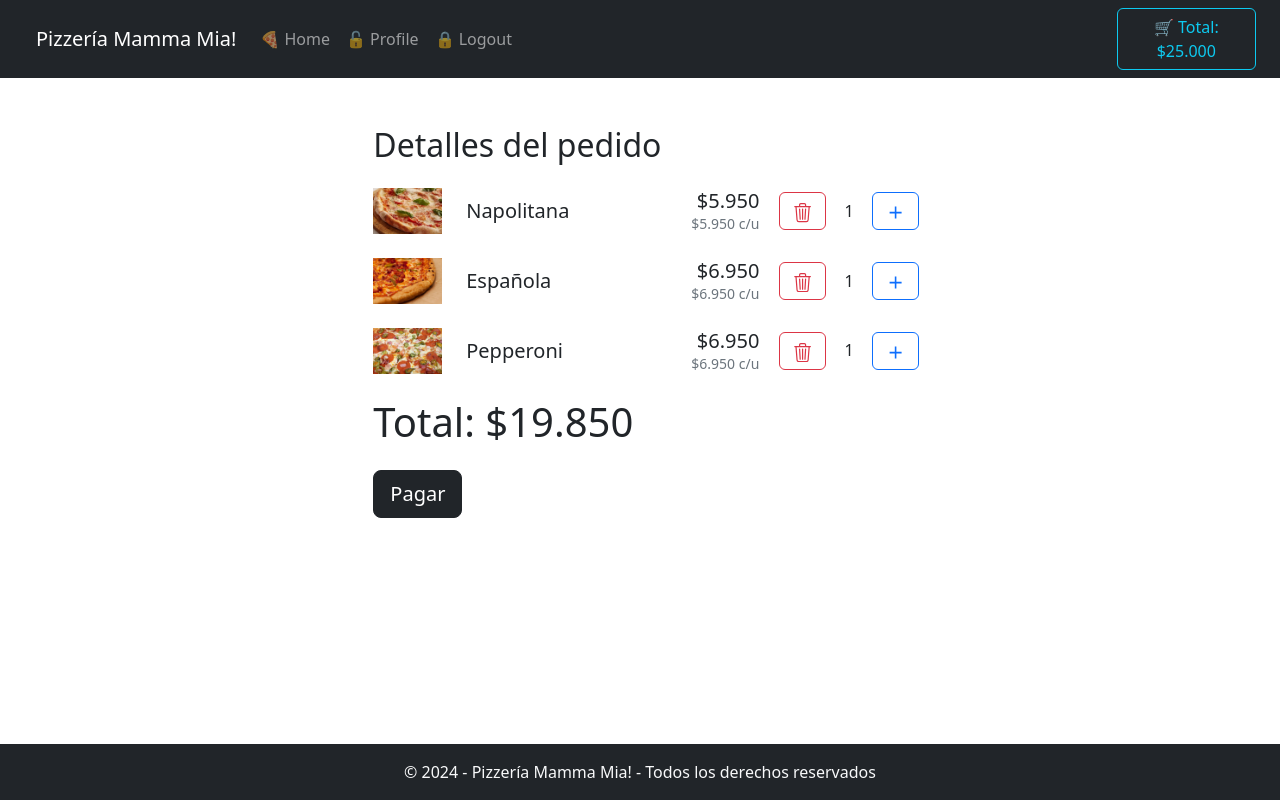
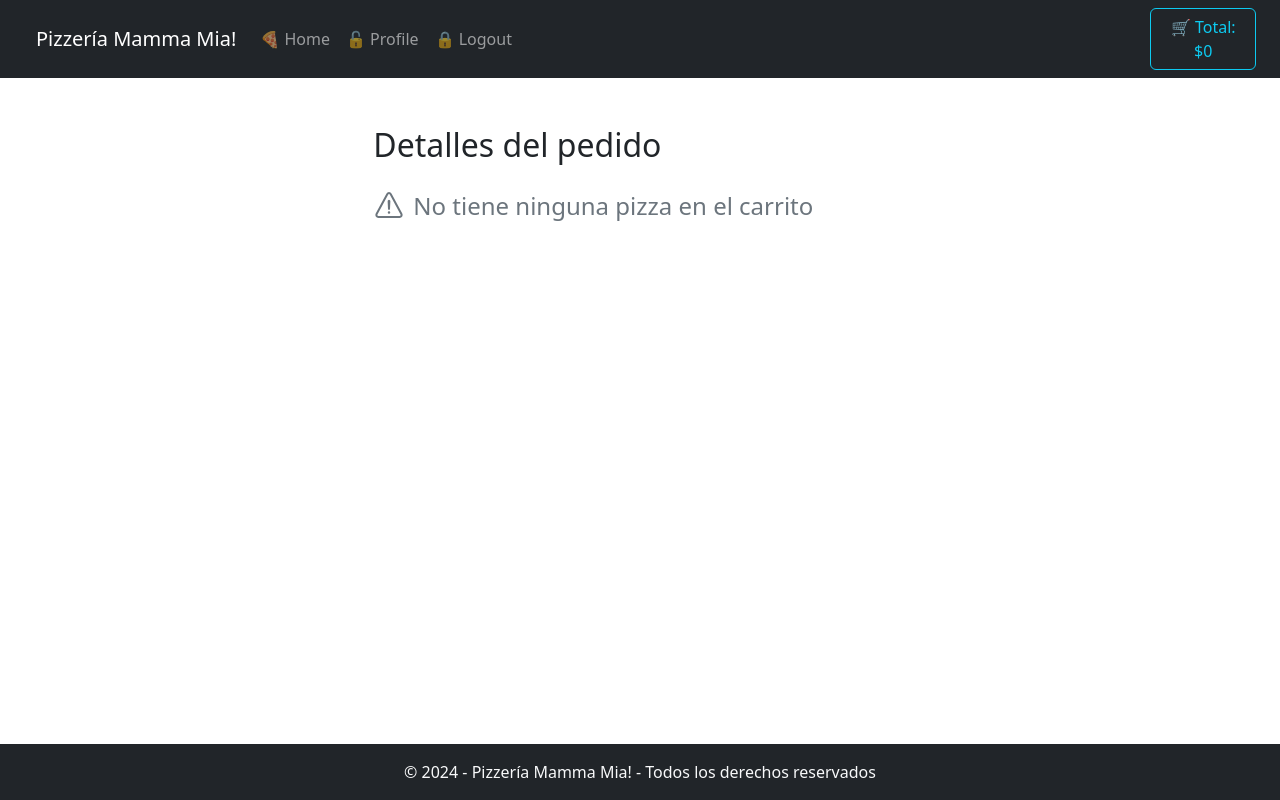
Before and after one commit to albotero/mamma-mia-pizzeria, a React (Vite) app: page /cart in a window 1280 px wide. Built offline with nearby package versions, Linux system fonts and the light colour scheme.

Commit message:
CartContext

```diff
--- a/src/App.jsx
+++ b/src/App.jsx
@@ -9,10 +9,11 @@ import Cart from "./pages/cart/Cart"
 import Pizza from "./pages/pizza/Pizza"
 import NotFound from "./pages/notfound/NotFound"
 import Profile from "./pages/profile/Profile"
+import CartProvider from "./context/CartContext"
 
 function App() {
   return (
-    <>
+    <CartProvider>
       <MenuBar />
       <Routes>
         <Route path="/" element={<Home />} />
@@ -25,7 +26,7 @@ function App() {
         <Route path="*" element={<Navigate to="/404" replace />} />
       </Routes>
       <Footer />
-    </>
+    </CartProvider>
   )
 }
 
--- a/src/components/cardpizza/CardPizza.jsx
+++ b/src/components/cardpizza/CardPizza.jsx
@@ -1,11 +1,15 @@
+import { useContext } from "react"
 import { ListGroup, ListGroupItem } from "react-bootstrap"
 import Button from "react-bootstrap/Button"
 import Card from "react-bootstrap/Card"
 
 import { currency } from "../../utils/format"
 import IngredientList from "../ingredientlist/IngredientList"
+import { CartContext } from "../../context/CartContext"
 
-const CardPizza = ({ name, price, ingredients, img }) => {
+const CardPizza = ({ pizza: { id, name, price, ingredients, img } }) => {
+  const { modifyCount } = useContext(CartContext)
+
   return (
     <Card>
       <Card.Img variant="top" src={img} />
@@ -22,7 +26,9 @@ const CardPizza = ({ name, price, ingredients, img }) => {
       </ListGroup>
       <Card.Footer className="d-flex justify-content-evenly mb-3">
         <Button variant="outline-dark">Ver más 👀</Button>
-        <Button variant="dark">Añadir 🛒</Button>
+        <Button variant="dark" onClick={() => modifyCount(id, "add")}>
+          Añadir 🛒
+        </Button>
       </Card.Footer>
     </Card>
   )
--- a/src/components/cardslist/CardsList.jsx
+++ b/src/components/cardslist/CardsList.jsx
@@ -9,7 +9,7 @@ const CardsList = ({ data }) => {
         <Row xs={1} md={3} className="g-4">
           {data.map((el) => (
             <Col key={el.id}>
-              <CardPizza {...el} />
+              <CardPizza pizza={el} />
             </Col>
           ))}
         </Row>
--- a/src/components/cartitem/CartItem.jsx
+++ b/src/components/cartitem/CartItem.jsx
@@ -1,21 +1,14 @@
+import { useContext } from "react"
 import { Button } from "react-bootstrap"
 import { BsTrash3 } from "react-icons/bs"
 import { IoMdAdd, IoMdRemove } from "react-icons/io"
 
+import { CartContext } from "../../context/CartContext"
 import { currency } from "../../utils/format"
 
-const CartItem = ({ pizza, count, setCart }) => {
+const CartItem = ({ pizza, count }) => {
+  const { modifyCount } = useContext(CartContext)
   const { id, name, price, img } = pizza
-
-  const modifyCount = (type) => {
-    setCart((prev) => {
-      const newArr = [...prev]
-      const newCount = type === "add" ? count + 1 : count - 1
-      const i = prev.findIndex((el) => el.id === id)
-      newArr.splice(i, 1, { id, count: newCount })
-      return newArr
-    })
-  }
 
   return (
     count > 0 && (
@@ -26,11 +19,11 @@ const CartItem = ({ pizza, count, setCart }) => {
           <span className="h5 m-0">{currency(price * count)}</span>
           <span className="small text-secondary">{currency(price)} c/u</span>
         </p>
-        <Button variant="outline-danger" className="col-1" onClick={() => modifyCount("rem")}>
+        <Button variant="outline-danger" className="col-1" onClick={() => modifyCount(id, "rem")}>
           {count > 1 ? <IoMdRemove size="1.2rem" /> : <BsTrash3 size="1.2rem" />}
         </Button>
         <p className="col-1 m-0 h6 text-center">{count}</p>
-        <Button variant="outline-primary" className="col-1" onClick={() => modifyCount("add")}>
+        <Button variant="outline-primary" className="col-1" onClick={() => modifyCount(id, "add")}>
           <IoMdAdd size="1.2rem" />
         </Button>
       </div>
--- a/src/components/menubar/MenuBar.jsx
+++ b/src/components/menubar/MenuBar.jsx
@@ -1,13 +1,16 @@
+import { useContext } from "react"
 import { Navbar } from "react-bootstrap"
 import Container from "react-bootstrap/Container"
 import Nav from "react-bootstrap/Nav"
 import { Link } from "react-router-dom"
 
+import { CartContext } from "../../context/CartContext"
 import { currency } from "../../utils/format"
 
 const MenuBar = () => {
+  const { cartTotal } = useContext(CartContext)
+
   // Variables to be retrieved from backend
-  const total = 25000
   const token = true
 
   return (
@@ -45,7 +48,7 @@ const MenuBar = () => {
         </Navbar.Collapse>
       </Container>
       <Link to="/cart" className="mx-auto btn btn-outline-info">
-        🛒 Total: {currency(total)}
+        🛒 Total: {currency(cartTotal)}
       </Link>
     </Navbar>
   )
--- /dev/null
+++ b/src/context/CartContext.jsx
@@ -0,0 +1,28 @@
+import { createContext, useState } from "react"
+import { findPizza } from "../utils/cart"
+
+export const CartContext = createContext()
+
+const CartProvider = ({ children }) => {
+  const [cart, setCart] = useState([])
+
+  const cartTotal = cart.reduce((acc, { id, count }) => acc + findPizza(id).price * count, 0)
+
+  const modifyCount = (id, type) => {
+    setCart((prev) => {
+      const i = prev.findIndex((el) => el.id === id)
+      // If item does not exist
+      if (i === -1) return [...prev, { id, count: 1 }]
+      // Modify count
+      const newCount = type === "add" ? prev[i].count + 1 : prev[i].count - 1
+      const newArr = [...prev]
+      newArr.splice(i, 1, { id, count: newCount })
+      return newArr
+    })
+  }
+
+  const context = { cart, cartTotal, setCart, modifyCount }
+  return <CartContext.Provider value={context}>{children}</CartContext.Provider>
+}
+
+export default CartProvider
--- a/src/pages/cart/Cart.jsx
+++ b/src/pages/cart/Cart.jsx
@@ -1,22 +1,20 @@
-import { useState } from "react"
+import { useContext } from "react"
 import { Button } from "react-bootstrap"
 import { IoWarningOutline } from "react-icons/io5"
 
-import { pizzas, pizzaCart } from "../../utils/pizzas"
 import CartItem from "../../components/cartitem/CartItem"
+import { findPizza } from "../../utils/cart"
 import { currency } from "../../utils/format"
+import { CartContext } from "../../context/CartContext"
 
 const Cart = () => {
-  const [cart, setCart] = useState(pizzaCart)
-
-  const findPizza = (id) => pizzas.find((el) => el.id === id)
-  const total = cart.reduce((acc, { id, count }) => acc + findPizza(id).price * count, 0)
+  const { cart, cartTotal } = useContext(CartContext)
 
   return (
     <main>
       <div className="col-10 col-md-5 mx-auto pt-5">
         <h2>Detalles del pedido</h2>
-        {total === 0 ? (
+        {cartTotal === 0 ? (
           <p className="my-4 fs-4 text-secondary text-center text-md-start">
             <IoWarningOutline className="mb-2 me-2" size="2rem" />
             No tiene ninguna pizza en el carrito
@@ -24,9 +22,9 @@ const Cart = () => {
         ) : (
           <>
             {cart.map(({ id, count }) => (
-              <CartItem key={id} pizza={findPizza(id)} count={count} setCart={setCart} />
+              <CartItem key={id} pizza={findPizza(id)} count={count} />
             ))}
-            <p className="h1 my-4">Total: {currency(total)}</p>
+            <p className="h1 my-4">Total: {currency(cartTotal)}</p>
             <Button variant="dark" className="btn-lg">
               Pagar
             </Button>
--- /dev/null
+++ b/src/utils/cart.js
@@ -0,0 +1,3 @@
+import { pizzas } from "./pizzas"
+
+export const findPizza = (id) => pizzas.find((el) => el.id === id)
```
